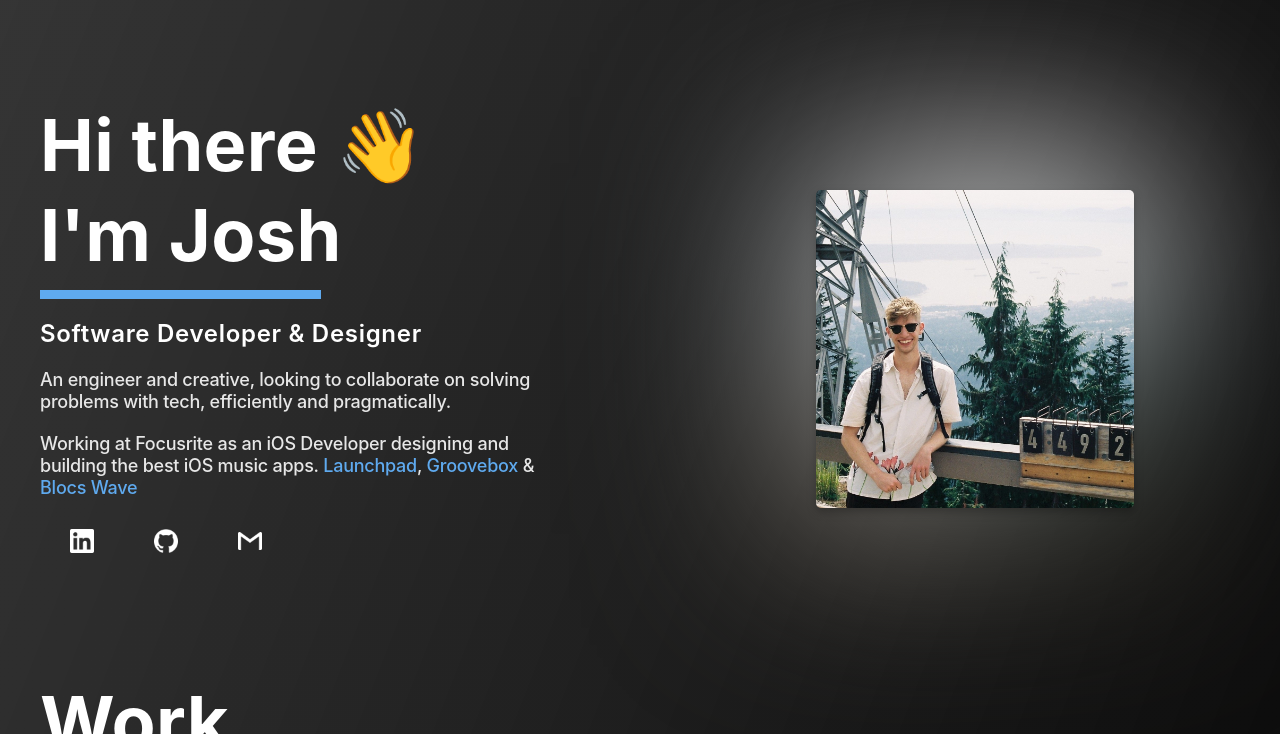
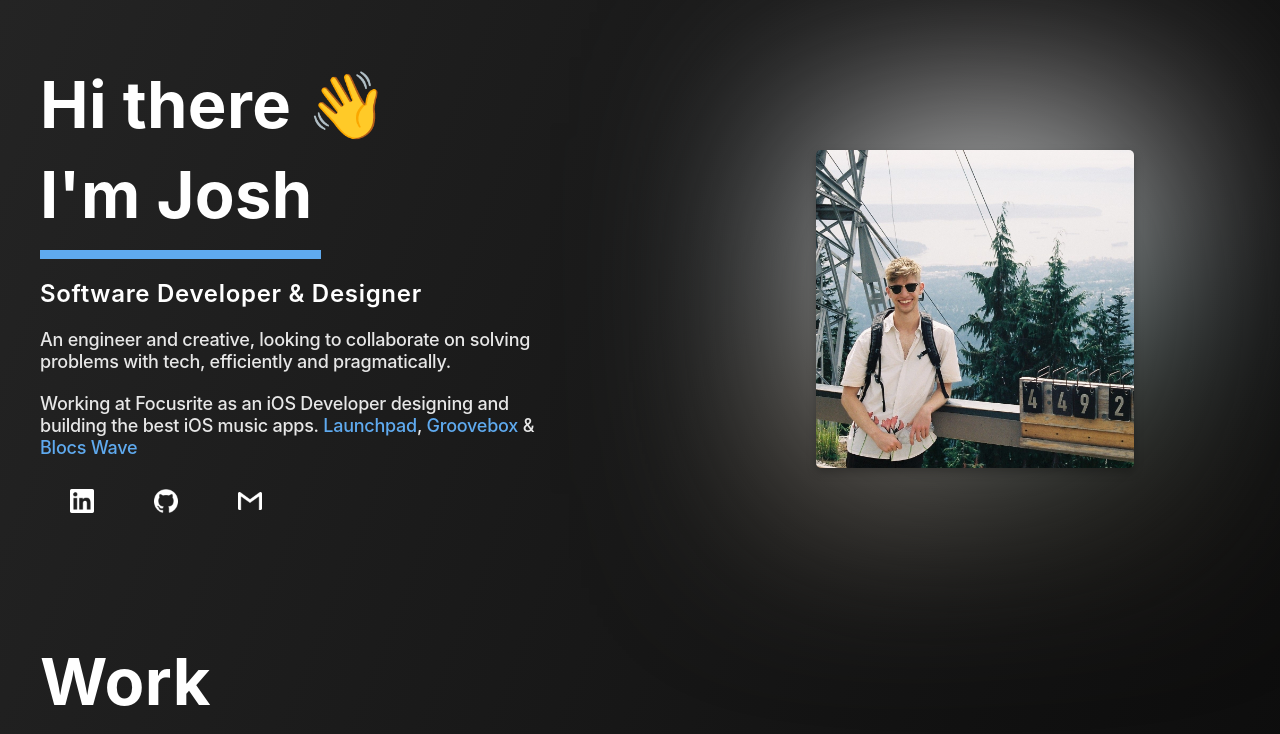
Before and after one commit to joshprewer/joshprewer.github.io, a plain HTML site: page index.html in a window 1280 px wide. Shown: the top 734 px of the page. Drawn offline with Linux system fonts and the light colour scheme.

Commit message:
Publish deploy 2020-10-03 15:31

```diff
--- a/styles.css
+++ b/styles.css
@@ -5,11 +5,11 @@
 }
 
 header {
-    height: 80px;
+    height: 40px;
 }
 
 body {
-    background: linear-gradient(111.34deg, rgba(14, 14, 14, 0.84) 0%, #0D0D0D 100%);
+    background: linear-gradient(111.34deg, #242424 0%, #0D0D0D 100%);
     background-repeat: no-repeat;
     background-attachment: fixed;
 }
@@ -17,7 +17,7 @@ body {
 h1 {
     font-style: normal;
     font-weight: bold;
-    font-size: 72px;
+    font-size: 65px;
     line-height: 70px;
     white-space: pre-line;
     margin-bottom: 20px;
```
